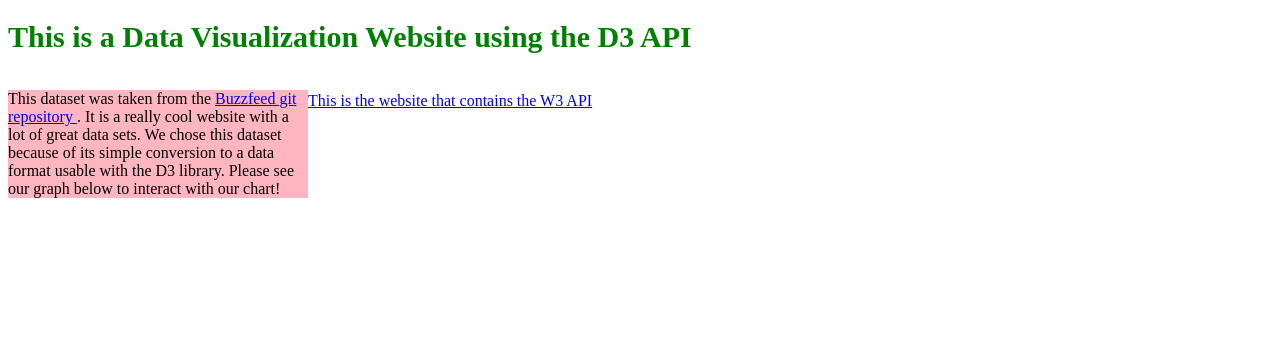
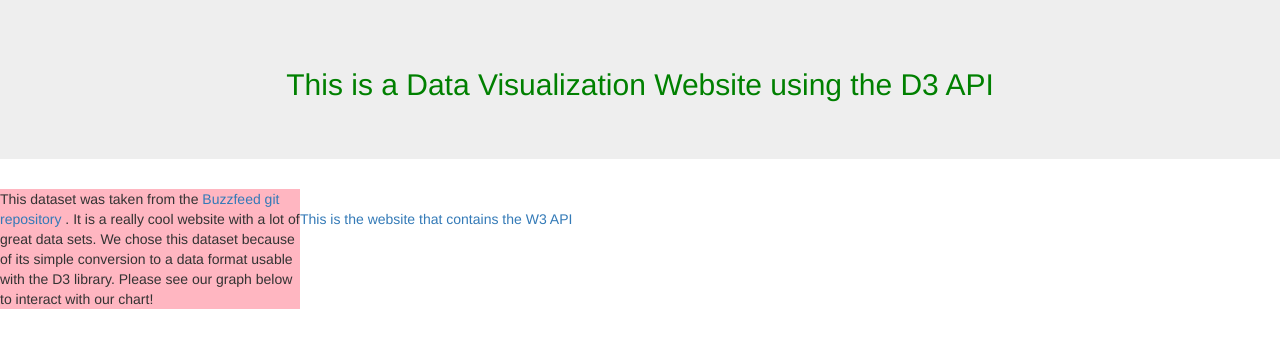
Before and after one commit to mlamontagne8/data_visualization_hh, a plain HTML site: page index.html in a window 1280 px wide. Drawn offline with nearby package versions, Linux system fonts and the light colour scheme.

Commit message:
Linked to twitter bootstrap api

```diff
--- a/css/styles.css
+++ b/css/styles.css
@@ -1,4 +1,4 @@
-h1 {
+#blah {
     font-size: 30px;
     color: Green;
 }
--- a/index.html
+++ b/index.html
@@ -3,11 +3,15 @@
 
 <head>
     <title>Data visualization website Matthew and Jason 10/1/2016</title>
+
+    <link rel="stylesheet" href="https://maxcdn.bootstrapcdn.com/bootstrap/3.3.7/css/bootstrap.min.css">
     <link rel="stylesheet" type="text/css" href="css/styles.css" />
 
     <body>
 
-        <h1>This is a Data Visualization Website using the D3 API</h1>
+        <div class="jumbotron text-center">
+            <h1 id="blah">This is a Data Visualization Website using the D3 API</h1>
+        </div>
 
         <p>This dataset was taken from the
             <a href="https://github.com/BuzzFeedNews">Buzzfeed git repository </a>. It is a really cool website with a lot of great data sets. We chose this dataset because of its simple conversion to a data format usable with the D3 library. Please see
```
